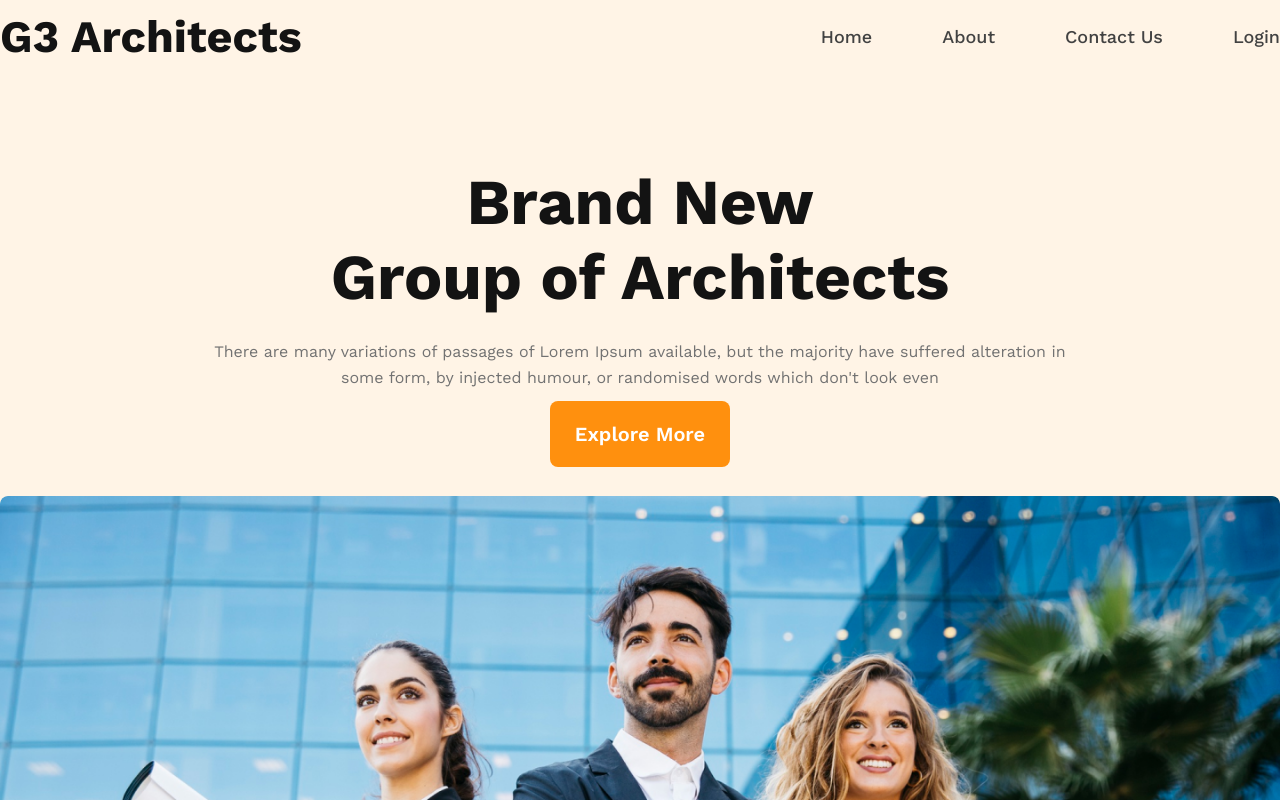
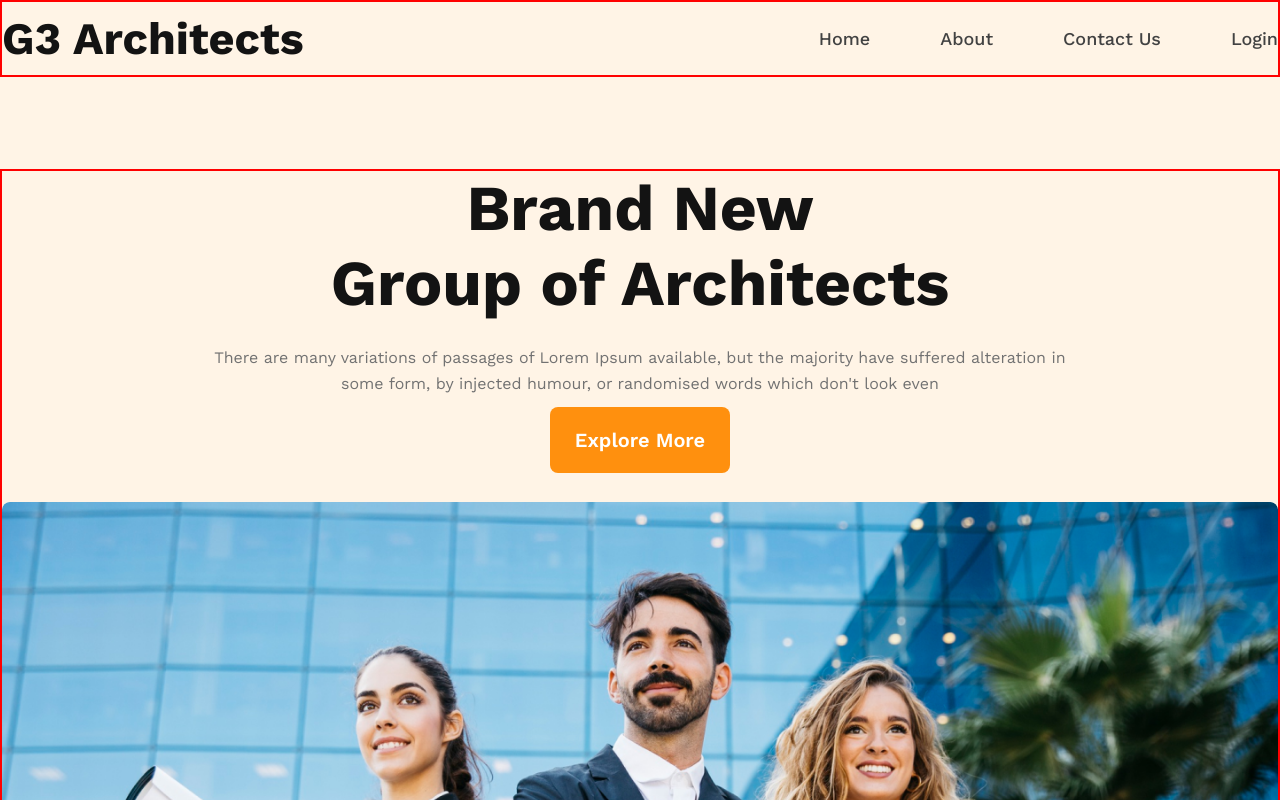
Before and after one commit to maruf-git/g3-architects-responsive-website, a plain HTML site: page index.html in a window 1280 px wide. Shown: the top 800 px of the page. Drawn offline with nearby package versions, Linux system fonts and the light colour scheme.

Commit message:
changed some html structures in header section and added new styles

```diff
--- a/index.html
+++ b/index.html
@@ -10,8 +10,8 @@
 
 <body>
     <header id="header">
+        <!-- navbar starts -->
         <nav class="navbar">
-            <div class="nav-content-container">
             <h3 class="brand">G3 Architects</h3>
             <ul class="menu-links">
                 <li><a href="#">Home</a></li>
@@ -19,10 +19,13 @@
                 <li><a href="#">Contact Us</a></li>
                 <li><a href="#">Login</a></li>
             </ul>
-            </div>
+
         </nav>
+        <!-- navbar ends -->
+
+        <!-- banner starts -->
         <div class="banner">
-            <div class="banner-content-container">
+
             <div class="banner-text-content">
                 <h1 class="title">Brand New <br>
                     Group of Architects
@@ -38,7 +41,7 @@
                 <img src="images/banner.png" alt="" class="banner-img">
             </div>
         </div>
-        </div>
+        <!-- banner ends -->
     </header>
     <main>
 
--- a/styles/g3-architects.css
+++ b/styles/g3-architects.css
@@ -52,20 +52,14 @@
 
 .navbar {
     display: flex;
-    justify-content: center;
-    align-items: center;
-    margin-bottom: 92px;
-}
-
-.nav-content-container {
-    width: 100%;
-    max-width: 1440px;
-    display: flex;
     justify-content: space-between;
     align-items: center;
+    margin: 0 auto;
+    margin-bottom: 92px;
+    border: 2px solid red;
+    max-width: 1440px;
     padding: 10px 0;
 }
-
 .menu-links {
     display: flex;
     justify-content: center;
@@ -96,21 +90,17 @@
 
 /* banner styles */
 .banner {
-    /* border: 2px solid red; */
+
     display: flex;
+    flex-direction: column;
     justify-content: center;
     align-items: center;
+    border: 2px solid red;
+    max-width: 1440px;
+    margin:0 auto;
 }
 
-.banner-content-container {
-    width: 100%;
-    max-width: 1440px;
-    /* border: 2px solid green;  */
-    display: flex;
-    flex-direction: column;
-    align-items: center;
-    justify-content: center;
-}
+
 
 .banner-text-content {
     width: 862px;
@@ -145,9 +135,9 @@
         margin-bottom: 50px;
     }
     .title {
-        font-size: 3.5rem;
+        /* font-size: 3.5rem; */
     }
 }
-/* @media only screen and (min-width:577px) and (max-width:992px){
+@media only screen and (min-width:577px) and (max-width:992px){
 
-} */
+}
```
Lines whose indentation alone changed are shown as unchanged.
